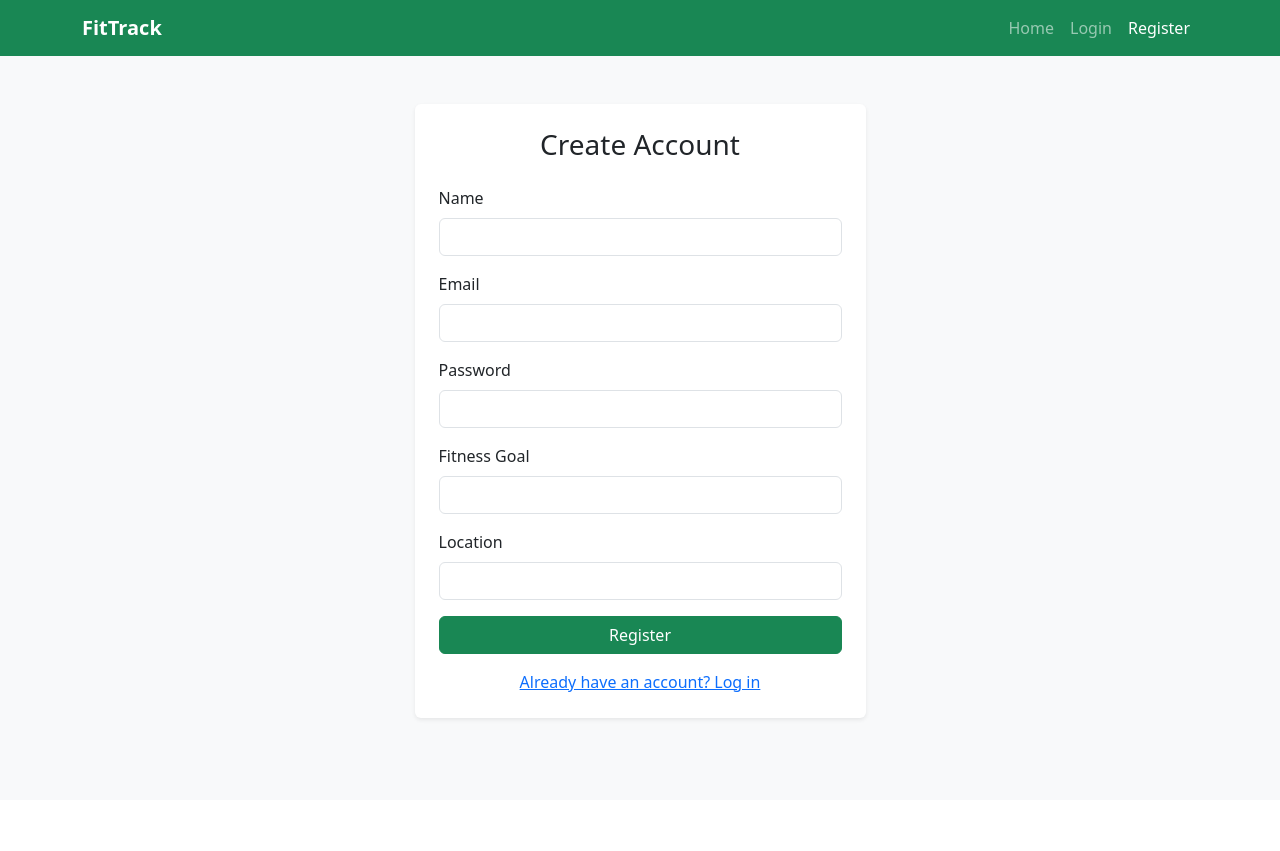
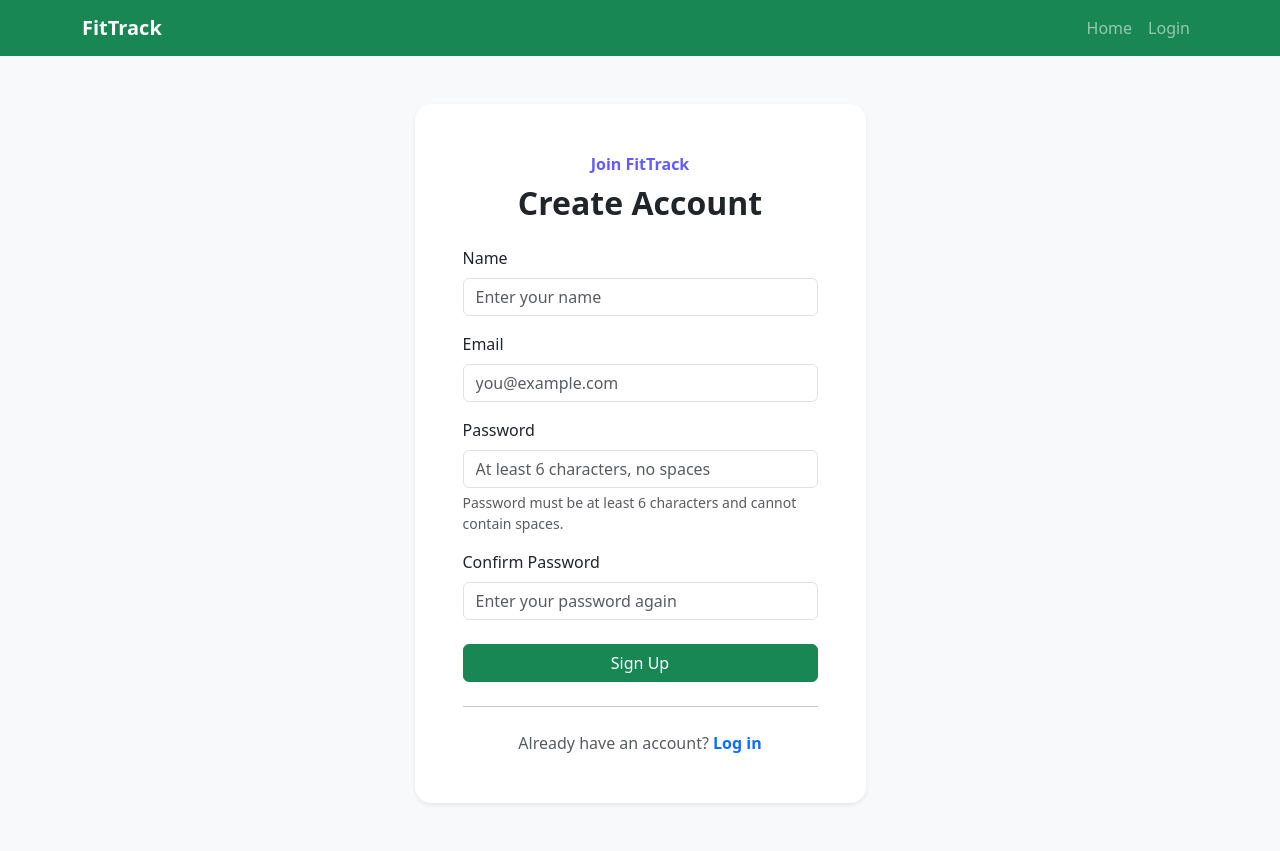
Before and after one commit to kiegiam/CITS3403-Test-Repo, a Flask app: page /register in a window 1280 px wide. Before the commit the page ends 721 px from the top, so only its background shows below. Run offline with Flask 3, Linux system fonts and the light colour scheme; some libraries are stand-ins or nearby versions.

Commit message:
Update register.html

```diff
--- a/templates/register.html
+++ b/templates/register.html
@@ -3,7 +3,8 @@
 <head>
     <meta charset="UTF-8">
     <meta name="viewport" content="width=device-width, initial-scale=1.0">
-    <title>FitTrack - Register</title>
+    <title>FitTrack - Sign Up</title>
+
     <link
         href="https://cdn.jsdelivr.net/npm/bootstrap@5.3.3/dist/css/bootstrap.min.css"
         rel="stylesheet"
@@ -14,7 +15,9 @@
         href="{{ url_for('static', filename='css/styles.css') }}"
     >
 </head>
+
 <body class="bg-light">
+
     <header>
         <nav class="navbar navbar-expand-lg navbar-dark bg-success">
             <div class="container">
@@ -33,15 +36,13 @@
                 </button>
 
                 <div class="collapse navbar-collapse" id="mainNav">
-                    <ul class="navbar-nav ms-auto">
+                    <ul class="navbar-nav ms-auto align-items-lg-center">
                         <li class="nav-item">
-                            <a class="nav-link " href="{{ url_for('home') }}">Home</a>
+                            <a class="nav-link" href="{{ url_for('home') }}">Home</a>
                         </li>
+
                         <li class="nav-item">
-                            <a class="nav-link " href="{{ url_for('login') }}">Login</a>
-                        </li>
-                        <li class="nav-item">
-                            <a class="nav-link active" href="{{ url_for('register') }}">Register</a>
+                            <a class="nav-link" href="{{ url_for('login') }}">Login</a>
                         </li>
                     </ul>
                 </div>
@@ -49,12 +50,21 @@
         </nav>
     </header>
 
-    <div class="container py-5">
+    <main class="py-5">
+        <section>
+            <div class="container">
                 <div class="row justify-content-center">
                     <div class="col-12 col-md-8 col-lg-5">
-                <div class="card shadow-sm border-0">
-                    <div class="card-body p-4">
-                        <h1 class="h3 text-center mb-4">Create Account</h1>
+                        <div class="card shadow-sm border-0 login-card">
+                            <div class="card-body p-4 p-lg-5">
+
+                                <p class="fw-semibold text-center mb-2" style="color: #635bff;">
+                                    Join FitTrack
+                                </p>
+
+                                <h1 class="h2 text-center fw-bold mb-4">
+                                    Create Account
+                                </h1>
 
                                 {% with messages = get_flashed_messages() %}
                                     {% if messages %}
@@ -64,46 +74,93 @@
                                     {% endif %}
                                 {% endwith %}
 
-                        <form method="POST">
+                                <form method="POST" action="{{ url_for('register') }}">
                                     <input type="hidden" name="csrf_token" value="{{ csrf_token() }}">
+
                                     <div class="mb-3">
                                         <label for="name" class="form-label">Name</label>
-                                <input type="text" class="form-control" id="name" name="name" required>
+                                        <input
+                                            type="text"
+                                            class="form-control"
+                                            id="name"
+                                            name="name"
+                                            placeholder="Enter your name"
+                                            required
+                                        >
                                     </div>
 
                                     <div class="mb-3">
                                         <label for="email" class="form-label">Email</label>
-                                <input type="email" class="form-control" id="email" name="email" required>
+                                        <input
+                                            type="email"
+                                            class="form-control"
+                                            id="email"
+                                            name="email"
+                                            placeholder="you@example.com"
+                                            required
+                                        >
                                     </div>
 
                                     <div class="mb-3">
                                         <label for="password" class="form-label">Password</label>
-                                <input type="password" class="form-control" id="password" name="password" required>
+                                        <input
+                                            type="password"
+                                            class="form-control"
+                                            id="password"
+                                            name="password"
+                                            placeholder="At least 6 characters, no spaces"
+                                            minlength="6"
+                                            pattern="\S{6,}"
+                                            title="Password must be at least 6 characters and cannot contain spaces."
+                                            required
+                                        >
+                                        <div class="form-text">
+                                            Password must be at least 6 characters and cannot contain spaces.
+                                        </div>
                                     </div>
 
-                            <div class="mb-3">
-                                <label for="goal" class="form-label">Fitness Goal</label>
-                                <input type="text" class="form-control" id="goal" name="goal">
-                            </div>
-
-                            <div class="mb-3">
-                                <label for="location" class="form-label">Location</label>
-                                <input type="text" class="form-control" id="location" name="location">
+                                    <div class="mb-4">
+                                        <label for="confirm_password" class="form-label">Confirm Password</label>
+                                        <input
+                                            type="password"
+                                            class="form-control"
+                                            id="confirm_password"
+                                            name="confirm_password"
+                                            placeholder="Enter your password again"
+                                            minlength="6"
+                                            pattern="\S{6,}"
+                                            title="Password must be at least 6 characters and cannot contain spaces."
+                                            required
+                                        >
                                     </div>
 
                                     <div class="d-grid">
-                                <button type="submit" class="btn btn-success">Register</button>
+                                        <button type="submit" class="btn btn-success">
+                                            Sign Up
+                                        </button>
                                     </div>
                                 </form>
 
-                        <div class="text-center mt-3">
-                            <a href="{{ url_for('login') }}">Already have an account? Log in</a>
+                                <hr class="my-4">
+
+                                <p class="text-center mb-0">
+                                    <span class="text-muted">Already have an account?</span>
+                                    <a href="{{ url_for('login') }}" class="text-decoration-none fw-semibold">
+                                        Log in
+                                    </a>
+                                </p>
+
                             </div>
                         </div>
                     </div>
                 </div>
             </div>
-    </div>
+        </section>
+    </main>
+
+    <script
+        src="https://cdn.jsdelivr.net/npm/bootstrap@5.3.3/dist/js/bootstrap.bundle.min.js">
+    </script>
 
 </body>
 </html>
```
Lines whose indentation alone changed are shown as unchanged.
